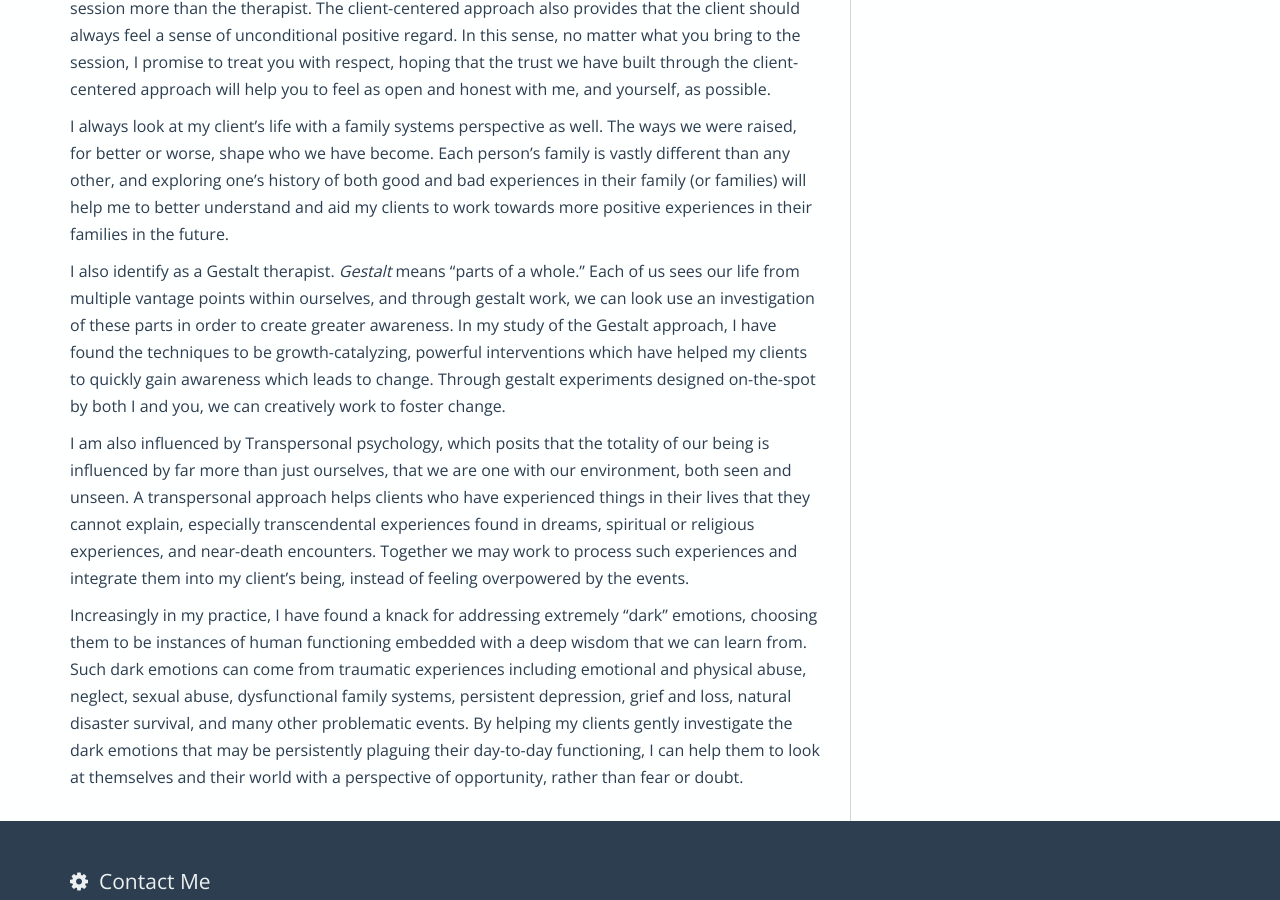
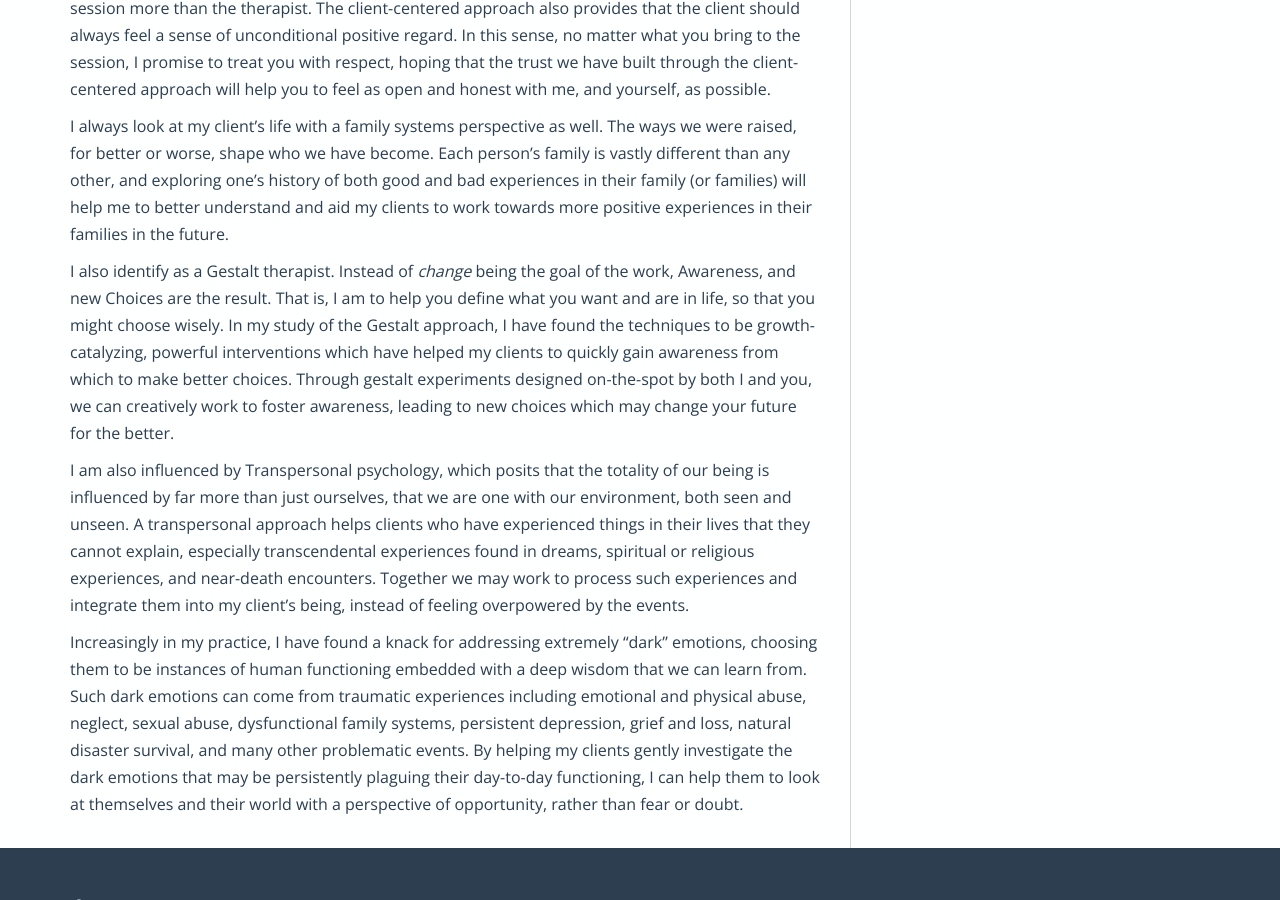
Before and after one commit to Patrick-Dougherty/patrick-dougherty.github.com, a Jekyll site: the page built from my_approach/index.md, in a window 1280 px wide and 900 px high, scrolled down 790 px. Built offline with Jekyll 4.4.1, drawn with Linux system fonts in a browser that asks for light colours; nearby versions of some CDN libraries; library files that are not in the unit come from our copies.

Commit message:
Gestalt paragraph re-work

```diff
--- a/my_approach/index.md
+++ b/my_approach/index.md
@@ -16,7 +16,7 @@ I utilize approaches and techniques from many individual and family systems theo
 
 I always look at my client's life with a family systems perspective as well. The ways we were raised, for better or worse, shape who we have become. Each person's family is vastly different than any other, and exploring one's history of both good and bad experiences in their family (or families) will help me to better understand and aid my clients to work towards more positive experiences in their families in the future.
 
-I also identify as a Gestalt therapist. *Gestalt* means "parts of a whole." Each of us sees our life from multiple vantage points within ourselves, and through gestalt work, we can look use an investigation of these parts in order to create greater awareness. In my study of the Gestalt approach, I have found the techniques to be growth-catalyzing, powerful interventions which have helped my clients to quickly gain awareness which leads to change. Through gestalt experiments designed on-the-spot by both I and you, we can creatively work to foster change.
+I also identify as a Gestalt therapist. Instead of *change* being the goal of the work, Awareness, and new Choices are the result. That is, I am to help you define what you want and are in life, so that you might choose wisely. In my study of the Gestalt approach, I have found the techniques to be growth-catalyzing, powerful interventions which have helped my clients to quickly gain awareness from which to make better choices. Through gestalt experiments designed on-the-spot by both I and you, we can creatively work to foster awareness, leading to new choices which may change your future for the better.
 
 I am also influenced by Transpersonal psychology, which posits that the totality of our being is influenced by far more than just ourselves, that we are one with our environment, both seen and unseen. A transpersonal approach helps clients who have experienced things in their lives that they cannot explain, especially transcendental experiences found in dreams, spiritual or religious experiences, and near-death encounters. Together we may work to process such experiences and integrate them into my client's being, instead of feeling overpowered by the events.
 
```
